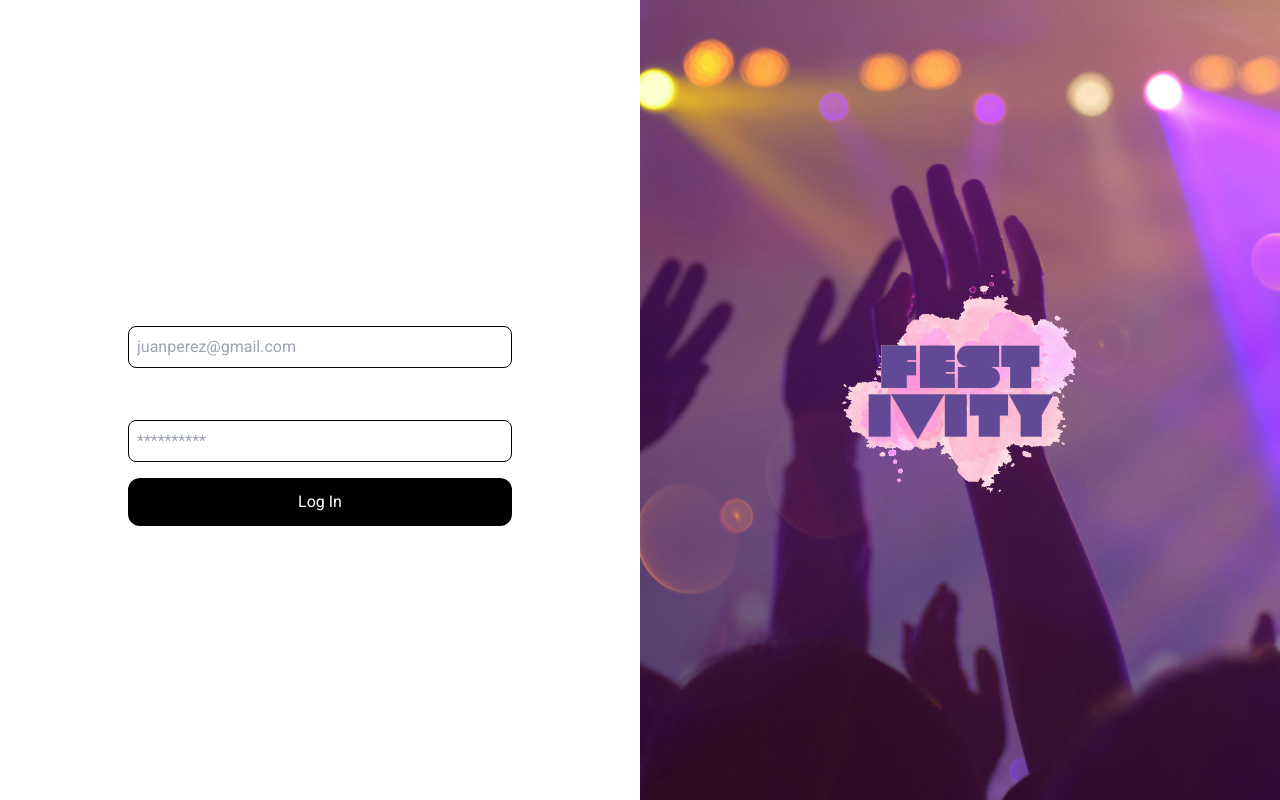
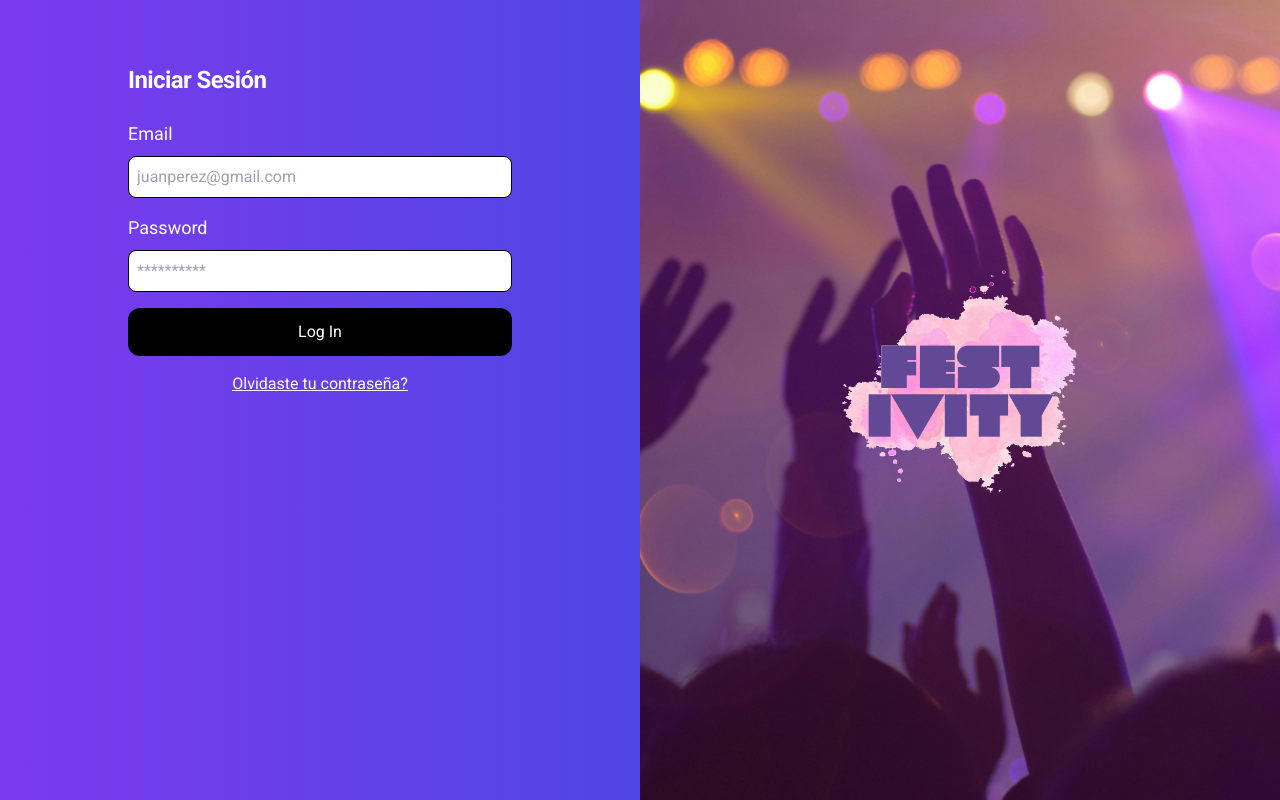
Before and after one commit to francocaivano3/festivity, a React (Vite) app: page / in a window 1280 px wide. Built offline with nearby package versions, Linux system fonts and the light colour scheme.

Commit message:
Pruebas de tailwind infinitas

```diff
--- a/src/components/Login.jsx
+++ b/src/components/Login.jsx
@@ -4,7 +4,7 @@
 const Login = () => {
   return (
     <div className="grid min-h-screen lg:grid-cols-2">
-      <div className="bg-[#624995] lg:bg-[#FFFFFF] flex items-center justify-center px-8">
+      <div className="bg-gradient-to-r from-violet-600 to-indigo-600 lg:bg-[#FFFFFF] flex items-top justify-center px-8 py-16">
         <div className="mx-auto w-full max-w-sm space-y-6">
           <div className="space-y-2 text-left">
             <h1 className="text-2xl font-bold tracking-tight text-[#FFFFFF]">
```
